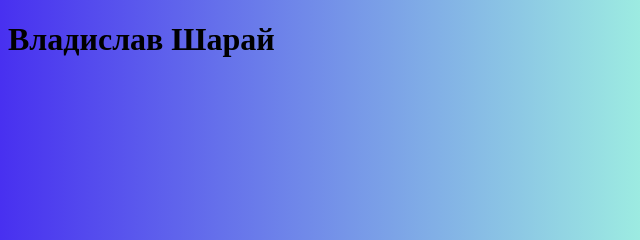
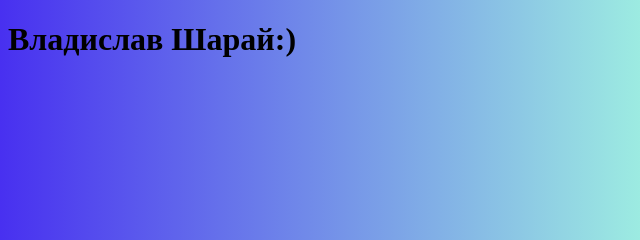
Before and after one commit to VladislavSharay/jscoursepractice, a website: page homework3/index.html in a window 1280 px wide. Shown: the top 240 px of the page, 0-640 px from the left. Drawn offline with Linux system fonts and the light colour scheme.

Commit message:
update index

```diff
--- a/homework3/index.html
+++ b/homework3/index.html
@@ -10,7 +10,7 @@
 </head>
 
 <body>
-    <h1>Владислав Шарай</h1>
+    <h1>Владислав Шарай:)</h1>
     <nav>
     <p> <a href="/dropdown/index.html" class="button"> Dropdown</a></p>
     <p> <a href="/tabset/index.html" class="button"> Tabset</a> </p>
```
